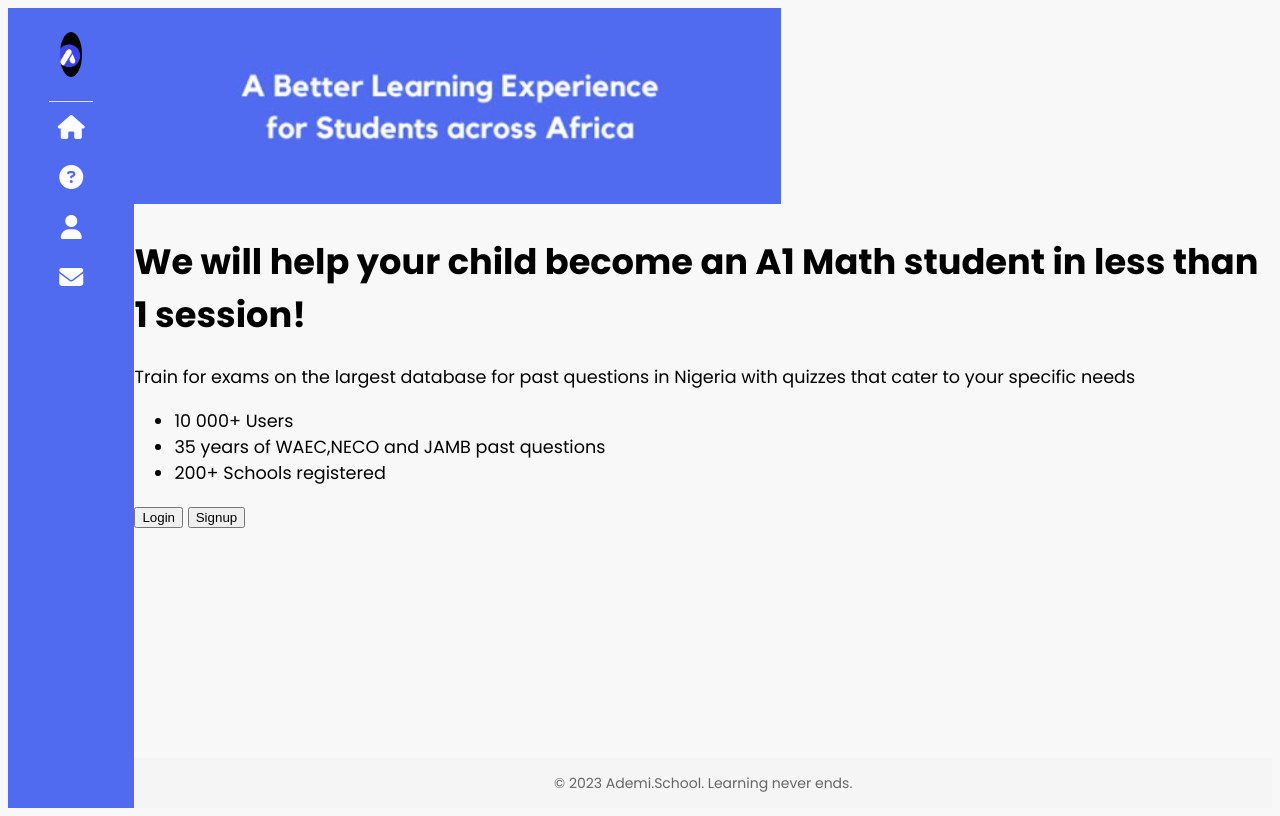
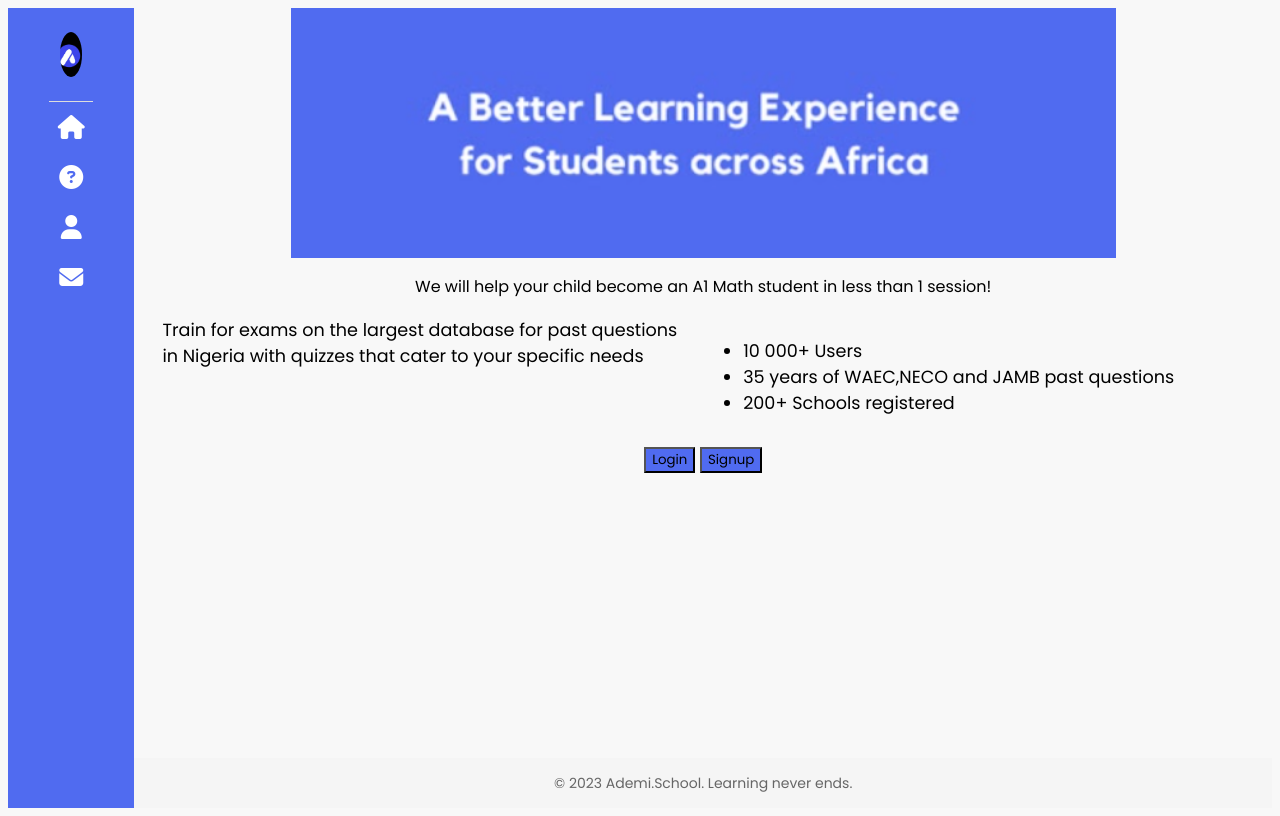
Before and after one commit to Adeoluwa-Adesina/Ademi, a Django app: page /home/ in a window 1280 px wide. Run offline with Django 5.2, Linux system fonts and the light colour scheme; style sheets or scripts are compiled from the project's sources; some libraries are stand-ins or nearby versions.

Commit message:
styled index.html file in the home app

```diff
--- a/ademi/home/static/css/base.css
+++ b/ademi/home/static/css/base.css
@@ -1,6 +1,5 @@
 :root {
   --color-primary: #191d2b;
-  --color-secondary: #27ae60;
   --color-white: #ffffff;
   --color-black: #000;
   --color-grey0: #f8f8f8;
--- /dev/null
+++ b/ademi/home/static/css/index.css
@@ -0,0 +1,38 @@
+.main-content {
+  display: flex;
+  flex-direction: column;
+  align-items: center;
+  padding-left: 20px;
+  padding-right: 20px;
+}
+.main-content .youtube-banner {
+  width: 100%;
+  height: 250px;
+  -o-object-fit: contain;
+     object-fit: contain;
+}
+.main-content .dream-outcome {
+  font-weight: 300;
+  font-size: 1rem;
+  padding-top: 5px;
+  padding-left: 30px;
+  padding-right: 30px;
+}
+.main-content .stats-container {
+  display: grid;
+  grid-template-columns: repeat(2, 1fr);
+}
+.main-content .stats-container .mission p {
+  font-family: "Poppins", sans-serif;
+  margin: 5px;
+  padding: 3px;
+}
+.main-content .stats-container .stats p {
+  font-family: "Poppins", sans-serif;
+  margin: 5px;
+  padding: 3px;
+}
+.main-content .join-us button {
+  background-color: var(--color-ademi-blue);
+  font-family: "Poppins", sans-serif;
+}/*# sourceMappingURL=index.css.map */
--- /dev/null
+++ b/ademi/home/static/css/index.scss
@@ -0,0 +1,43 @@
+.main-content{
+    display: flex;
+    flex-direction: column;
+    align-items: center;
+    padding-left: 20px;
+    padding-right: 20px;
+    .youtube-banner{
+        width: 100%;
+        height: 250px;
+        object-fit: contain;
+    }
+    .dream-outcome{
+        font-weight: 300;
+        font-size: 1rem;
+        padding-top: 5px;
+        padding-left: 30px;
+        padding-right: 30px;
+    }
+    .stats-container{
+        display: grid;
+        grid-template-columns: repeat(2,1fr);
+        .mission{
+            p{
+                font-family: 'Poppins', sans-serif;
+                margin: 5px;
+                padding: 3px;
+            }
+        }
+        .stats{
+            p{
+                font-family: 'Poppins', sans-serif;
+                margin: 5px;
+                padding: 3px;
+            }
+        }
+    }
+    .join-us{
+        button{
+            background-color: var(--color-ademi-blue);
+            font-family: 'Poppins', sans-serif;
+        }
+    }
+}
```
Also changed, not shown: 2 other files.
